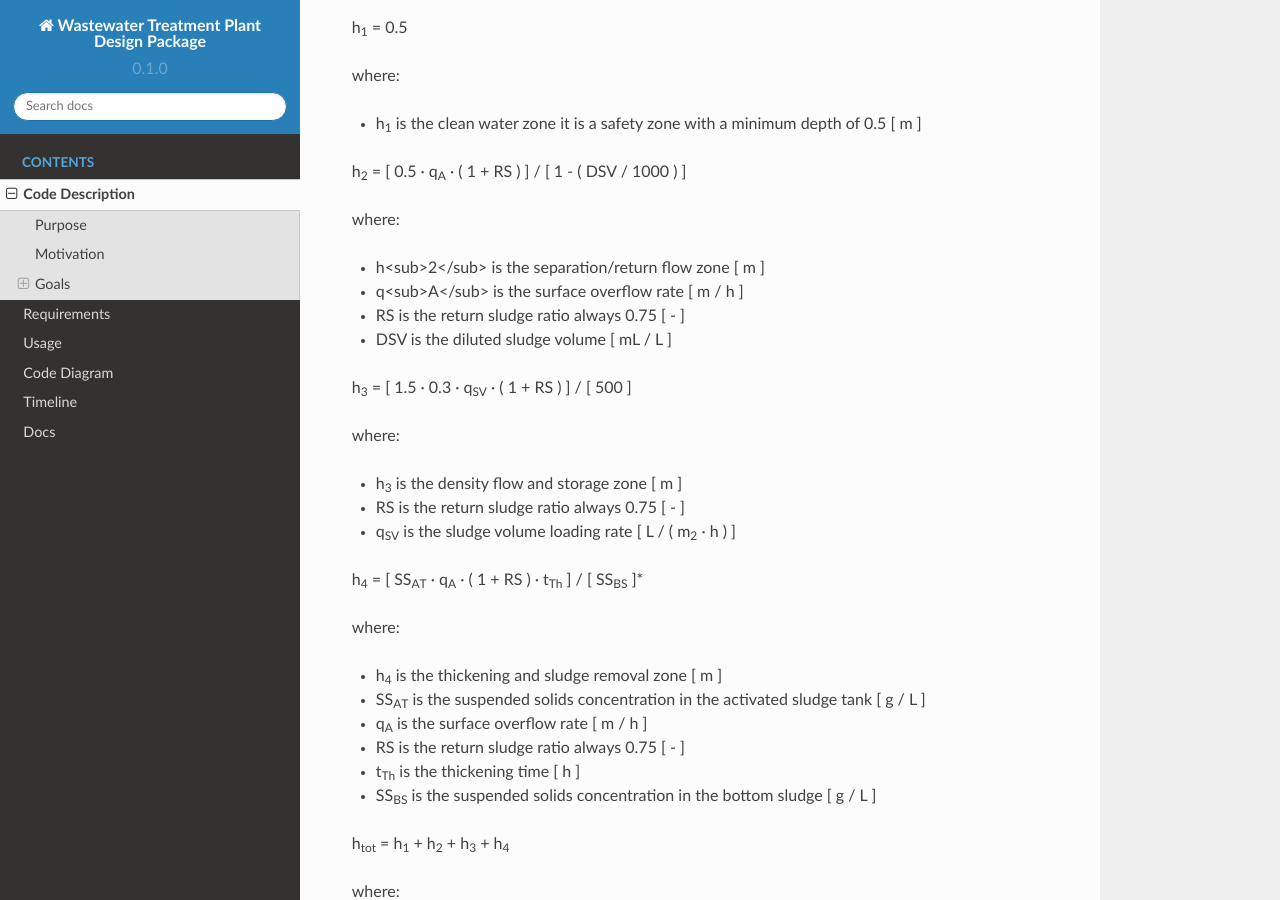
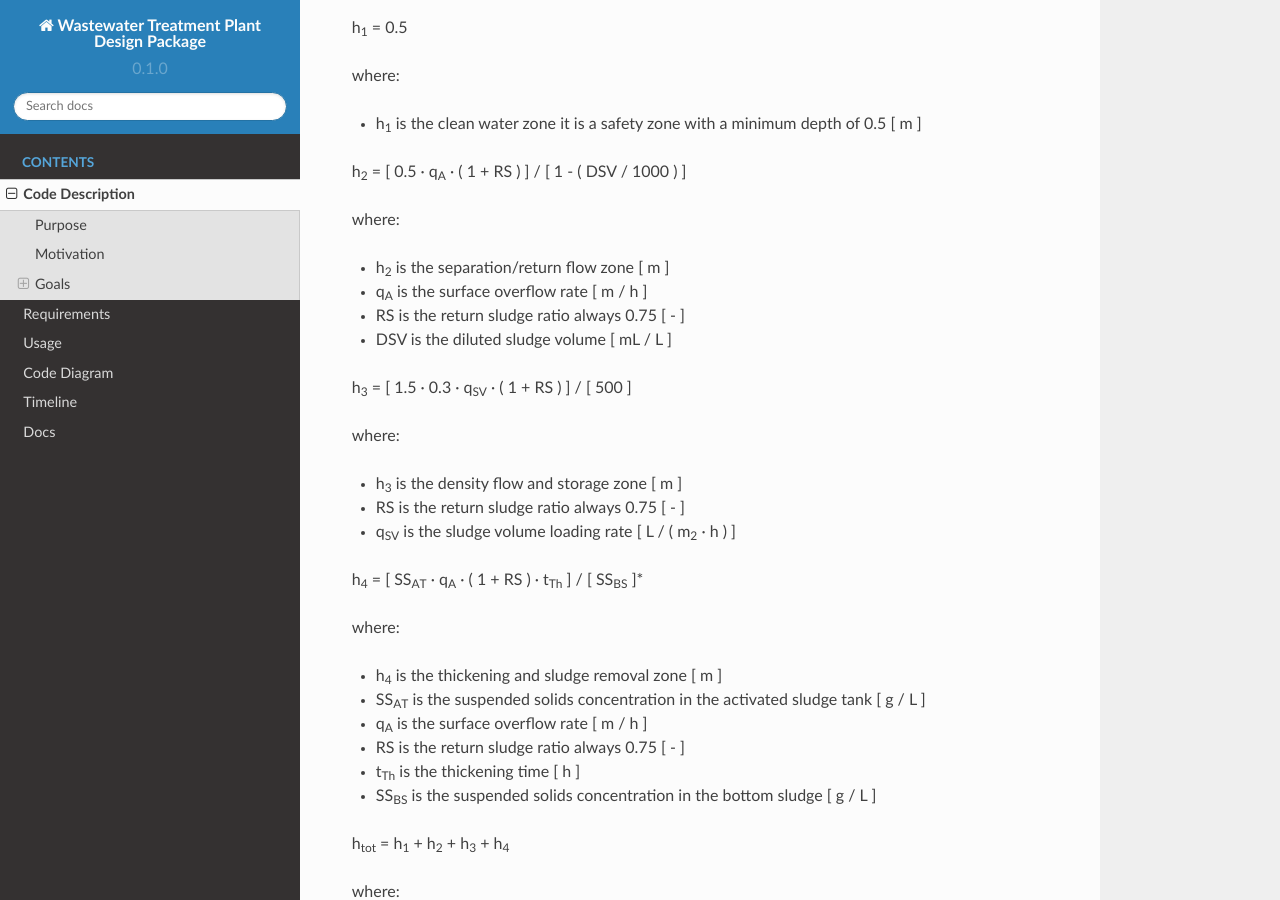
Before and after one commit to legranda1/FinalProject_GroupCLL, a Sphinx documentation site: the page built from docs/source/get_started/code_description.rst, in a window 1280 px wide and 900 px high, scrolled down 18569 px. Built offline with Sphinx 7.4.7 and the Read the Docs theme 2.0.0, drawn with Linux system fonts in a browser that asks for light colours.

Commit message:
last changes

```diff
--- a/docs/source/get_started/code_description.rst
+++ b/docs/source/get_started/code_description.rst
@@ -952,8 +952,8 @@ h\ :sub:`2` =
 
 where:
 
-* h<sub>2</sub> is the separation/return flow zone [ m ]
-* q<sub>A</sub> is the surface overflow rate [ m / h ]
+* h\ :sub:`2` is the separation/return flow zone [ m ]
+* q\ :sub:`A` is the surface overflow rate [ m / h ]
 * RS is the return sludge ratio always 0.75 [ - ]
 * DSV is the diluted sludge volume [ mL / L ]
 
```
